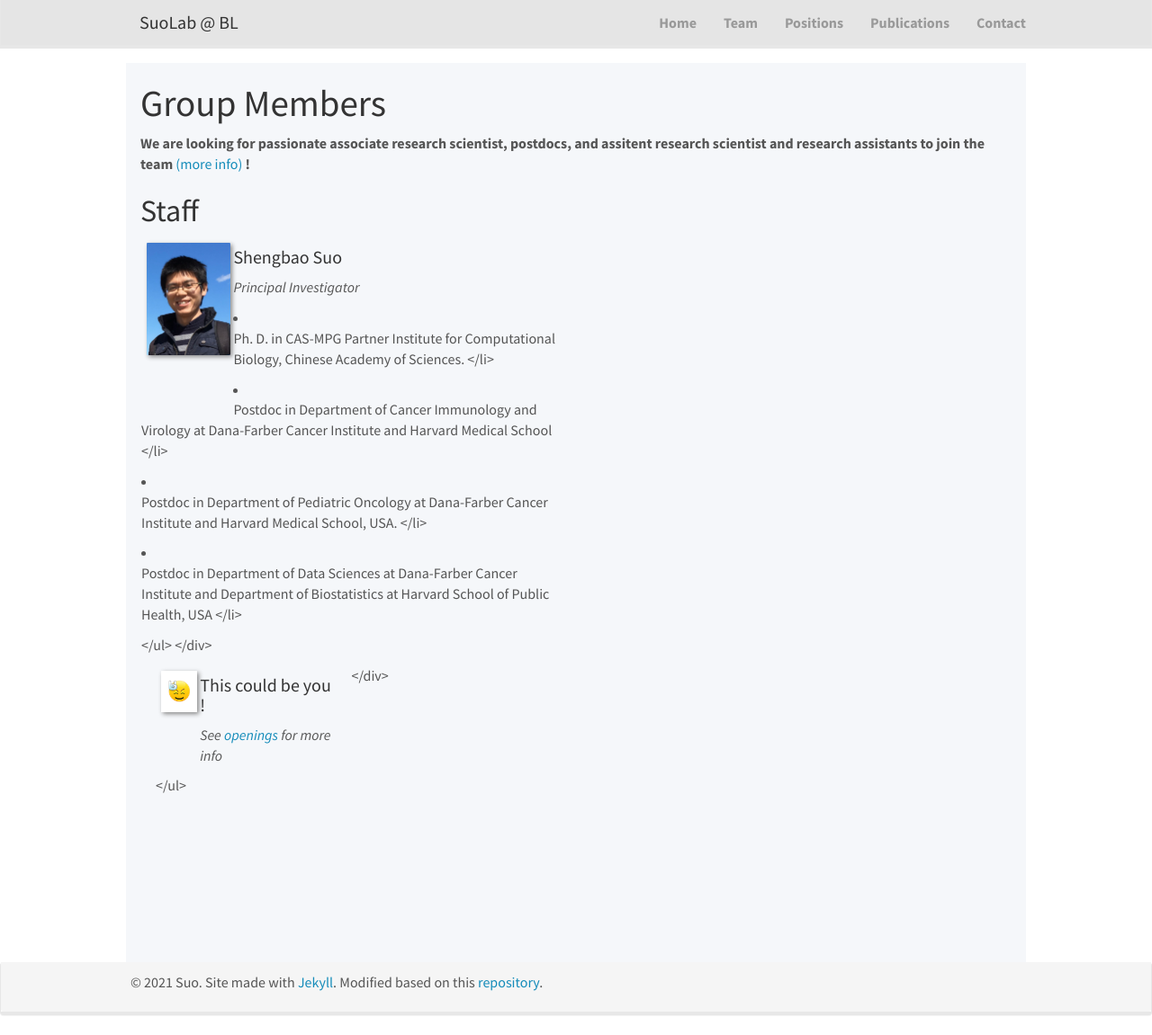
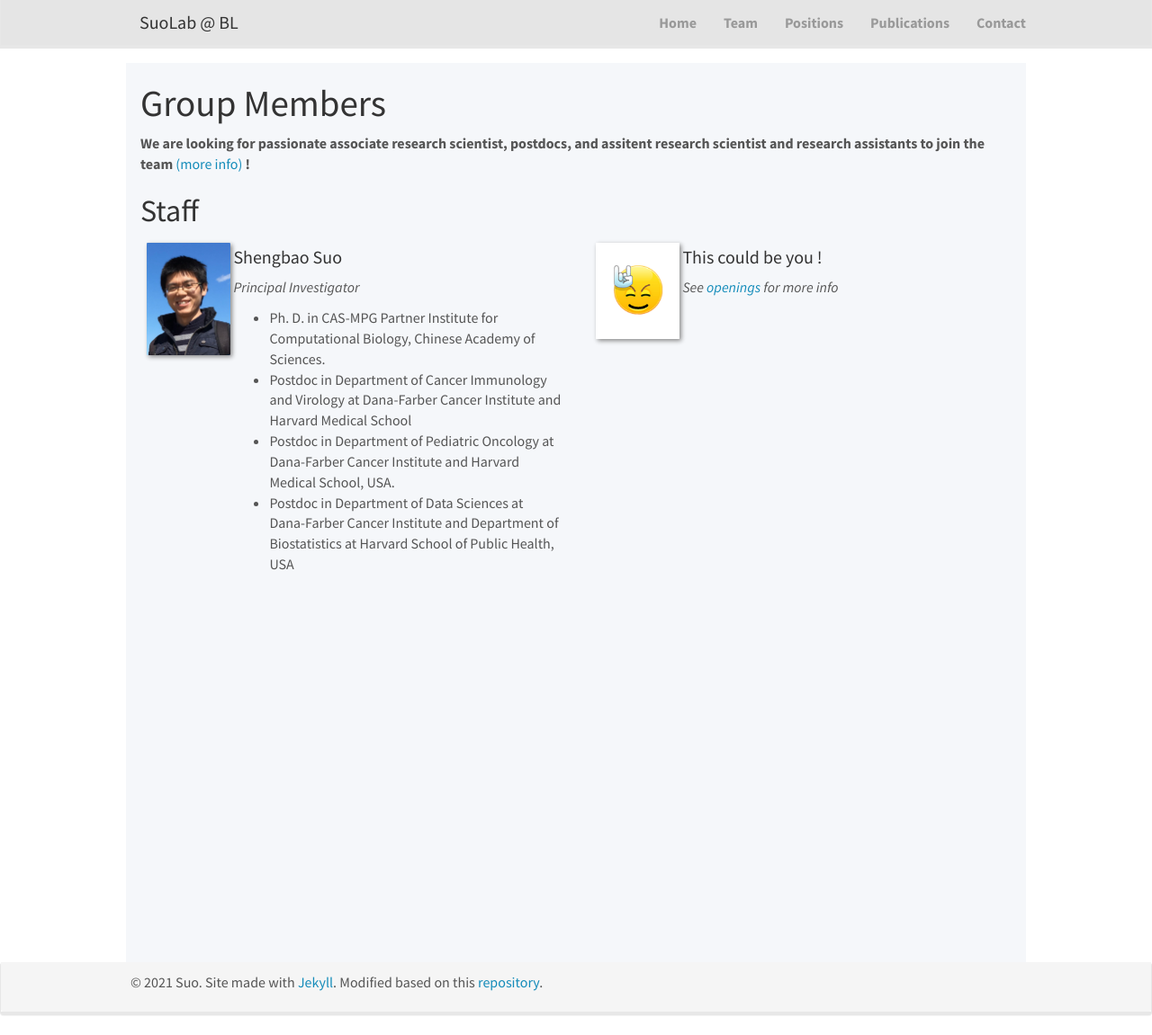
Before and after one commit to suoshengbao/suoshengbao.github.io, a Jekyll site: the page built from _pages/team.md, in a window 1280 px wide and 1151 px high. Shown: the whole window at 90% size. Built offline with Jekyll 4.4.1, drawn with Linux system fonts in a browser that asks for light colours; nearby versions of some CDN libraries.

Commit message:
Update team.md

```diff
--- a/_pages/team.md
+++ b/_pages/team.md
@@ -27,7 +27,7 @@ permalink: /team/
   <h4>{{ member.name }}</h4>
   <!-- <i>{{ member.info }}<br>email: <{{ member.email }}></i> -->
   <p><i>{{ member.info }}<i></p>
-  <!-- <ul style="overflow: hidden"> -->
+  <ul style="overflow: hidden">
 
   {% if member.number_educ == 1 %}
   <li> {{ member.education1 }} </li>
```
